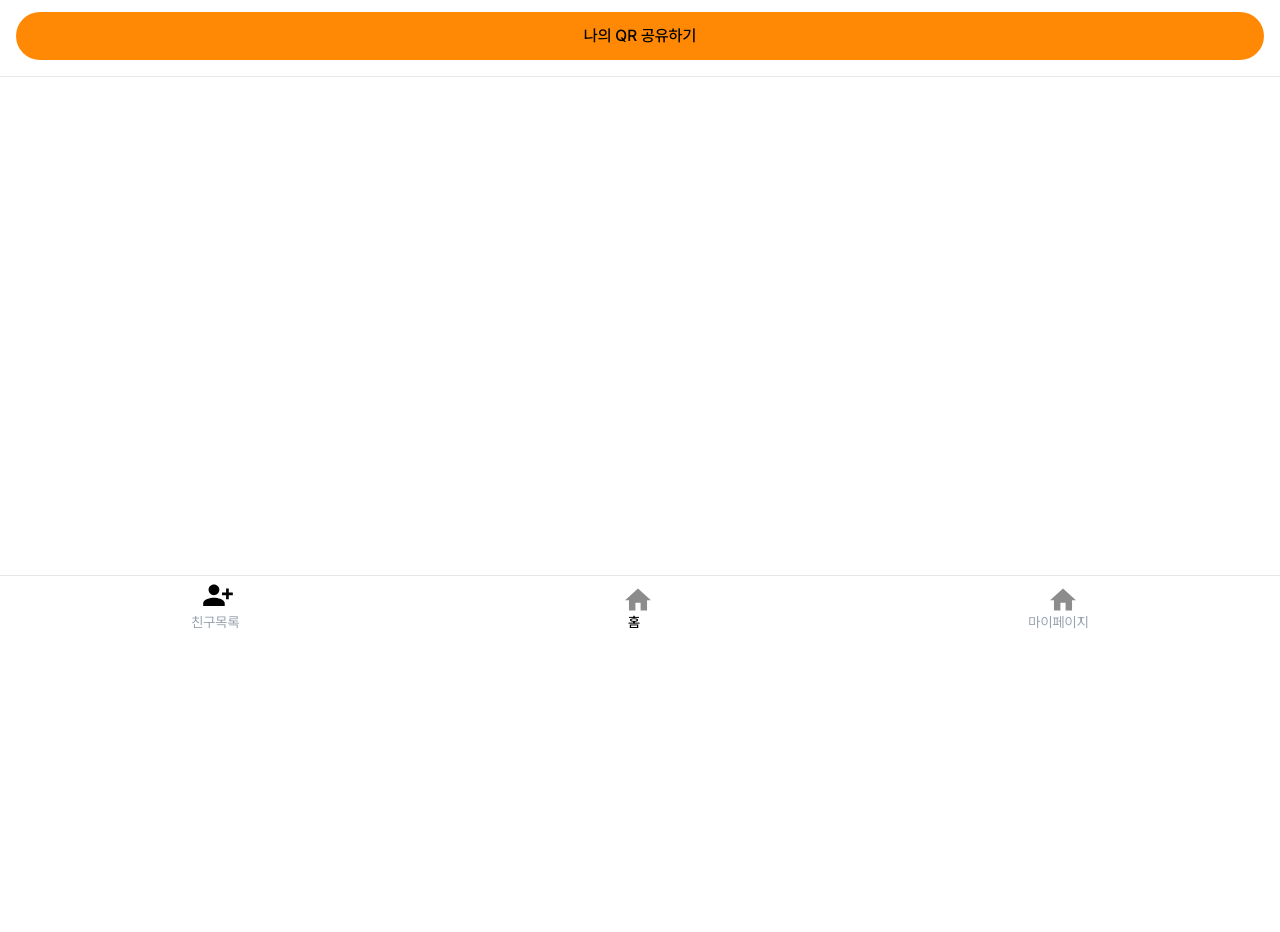
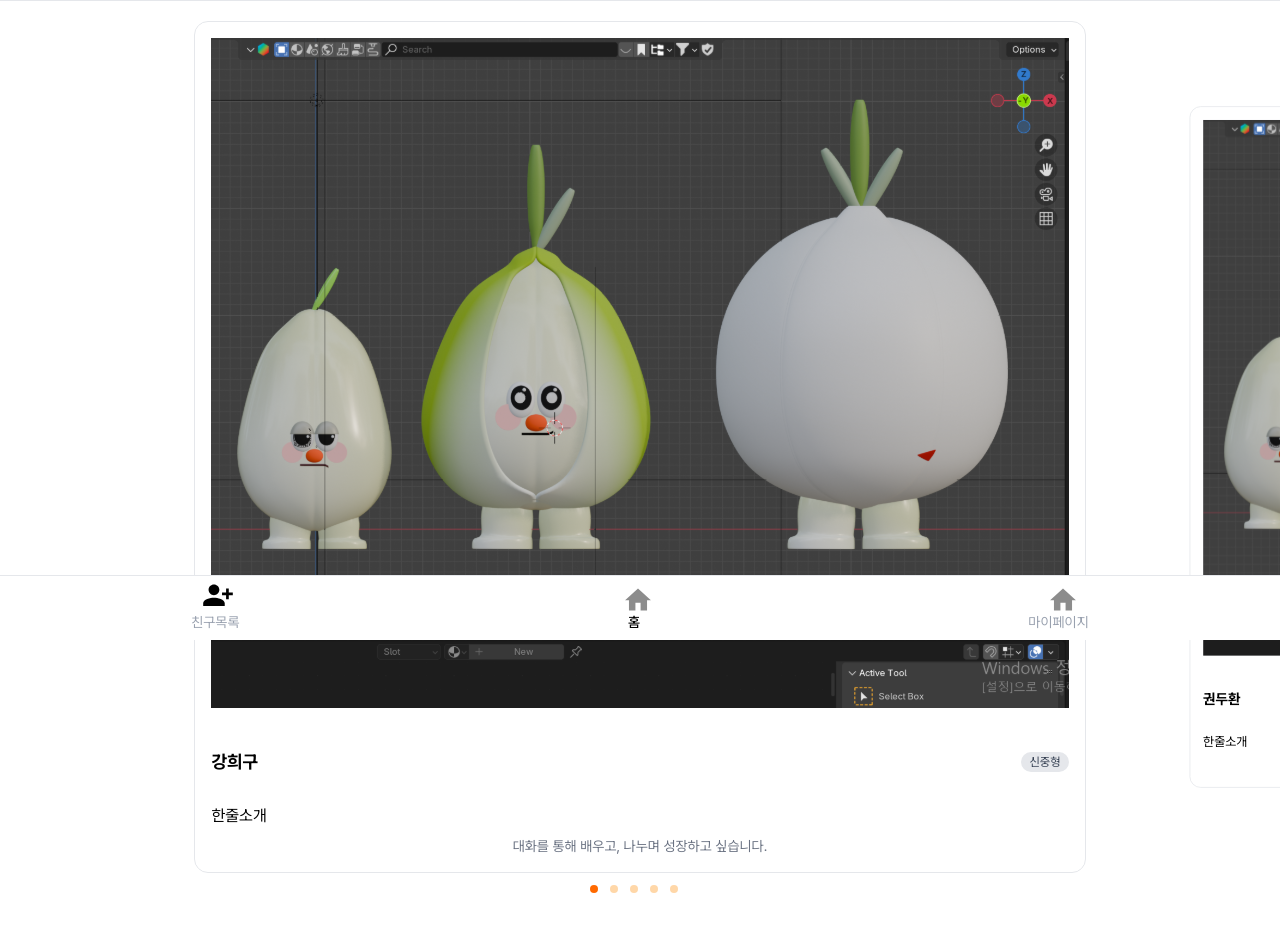
Before and after one commit to Peeliee/peelie-web, a React (Vite) app: page / in a window 1280 px wide. Shown: the part 160-1092 px from the top of the page. Before the commit the page ends 800 px from the top, so only its background shows below. Built offline with nearby package versions, Linux system fonts and the light colour scheme; no server answers.

Commit message:
[feat] 홈 프로토타이핑

```diff
--- a/src/entities/user/ui/UserCardVertical.tsx
+++ b/src/entities/user/ui/UserCardVertical.tsx
@@ -33,15 +33,15 @@ export const UserCardVertical = ({
   return (
     <div
       onClick={onClick}
-      className={cn('flex flex-col w-60 items-center gap-2 rounded-xl border p-4', className)}
+      className={cn('flex flex-col items-center gap-2 rounded-xl border p-4', className)}
     >
       {/* 프로필 이미지 */}
-      <div className="w-24 h-24 bg-gray-200">
-        {imageSrc && <img src={imageSrc} alt={`${name} 프로필`} className="w-full h-full" />}
+      <div className="w-full h-full bg-gray-200">
+        {imageSrc && <img src={imageSrc} alt={`${name} 프로필`} />}
       </div>
 
       {/* 이름, 성향 */}
-      <div className="flex items-center gap-2">
+      <div className="flex w-full items-center justify-between gap-2 pt-8">
         <span className="font-bold text-lg">{name}</span>
         {personality && (
           <span className="px-2 py-0.5 text-xs rounded-full bg-gray-200 text-gray-700">
@@ -51,8 +51,8 @@ export const UserCardVertical = ({
       </div>
 
       {/* 한줄 소개 */}
-      <span>한줄소개</span>
-      {description && <div className="text-sm text-gray-500 text-center">{description}</div>}
+      <span className="justify-start w-full pt-5">한줄소개</span>
+      {description && <div className="text-sm text-gray-500 text-start">{description}</div>}
     </div>
   );
 };
--- a/src/pages/Home/HomePage.tsx
+++ b/src/pages/Home/HomePage.tsx
@@ -2,6 +2,7 @@ import { useNavigate } from 'react-router-dom';
 import { useKakaoAuthCode } from '@/features/auth/hooks/useKakaoAuthCode';
 import { GlobalNavigationBar } from '@/widgets/GlobalNavigationBar/ui/GlobalNavigationBar';
 import { ProfileShareSection } from '@/widgets/ProfileShareSection/ProfileShareSection';
+import { RandomUserCarousel } from '@/widgets/RandomUserCarousel/RandomUserCarousel';
 
 const HomePage = () => {
   const navigate = useNavigate();
@@ -11,7 +12,7 @@ const HomePage = () => {
     <div style={{ color: 'black' }}>
       <div className="flex justify-center">
         <button
-          className="bg-amber-400 rounded-3xl p-10 mt-5"
+          className="bg-amber-400 rounded-3xl p-3 mt-0"
           onClick={() => {
             navigate('/login');
           }}
@@ -19,7 +20,10 @@ const HomePage = () => {
           로그인페이지로 이동하기 버튼
         </button>
       </div>
-      <ProfileShareSection />
+      <ProfileShareSection className='mb-5' />
+
+      <RandomUserCarousel />
+
       <GlobalNavigationBar />
     </div>
   );
--- a/src/shared/ui/common/Carousel/CarouselWrapper.tsx
+++ b/src/shared/ui/common/Carousel/CarouselWrapper.tsx
@@ -94,7 +94,7 @@ export function CarouselWrapper({
       </Carousel>
 
       {showIndicator && (
-        <div className="flex justify-center">
+        <div className="flex justify-center mt-3">
           {slides.map((_, index) => (
             <div
               key={index}
--- a/src/widgets/ProfileShareSection/ProfileShareSection.tsx
+++ b/src/widgets/ProfileShareSection/ProfileShareSection.tsx
@@ -1,12 +1,13 @@
 import { QrModal } from '@/features/user/ui/QrModal';
+import { cn } from '@/shared/lib/utils';
 
 interface ProfileShareSectionProps {
-  onShareClick?: () => void;
+  className?: string;
 }
 
-export const ProfileShareSection = ({ onShareClick }: ProfileShareSectionProps) => {
+export const ProfileShareSection = ({ className }: ProfileShareSectionProps) => {
   return (
-    <div className="w-full border-b border-gray-200">
+    <div className={cn('w-full border-b border-gray-200', className)}>
       <h2 className="px-4 py-3 font-semibold text-black">프로필 공유하기</h2>
       <div className="px-4 pb-4">
         <QrModal
--- /dev/null
+++ b/src/widgets/RandomUserCarousel/RandomUserCarousel.tsx
@@ -0,0 +1,70 @@
+import { CarouselWrapper } from '@/shared/ui/common/Carousel/CarouselWrapper';
+import { UserCardVertical } from '@/entities/user/ui/UserCardVertical';
+import MockImg from '@/assets/mockImg.svg';
+
+const mockUsers = [
+  {
+    name: '김나은',
+    imageSrc: MockImg,
+    personality: '신중형',
+    description: '대화를 통해 배우고, 나누며 성장하고 싶습니다.',
+  },
+  {
+    name: '유지원',
+    imageSrc: MockImg,
+    personality: '신중형',
+    description: '대화를 통해 배우고, 나누며 성장하고 싶습니다.',
+  },
+  {
+    name: '김용희',
+    imageSrc: MockImg,
+    personality: '신중형',
+    description: '대화를 통해 배우고, 나누며 성장하고 싶습니다.',
+  },
+  {
+    name: '신재현',
+    imageSrc: MockImg,
+    personality: '신중형',
+    description: '대화를 통해 배우고, 나누며 성장하고 싶습니다.',
+  },
+  {
+    name: '강희구',
+    imageSrc: MockImg,
+    personality: '신중형',
+    description: '대화를 통해 배우고, 나누며 성장하고 싶습니다.',
+  },
+  {
+    name: '권두환',
+    imageSrc: MockImg,
+    personality: '신중형',
+    description: '대화를 통해 배우고, 나누며 성장하고 싶습니다.',
+  },
+  {
+    name: '성하빈',
+    imageSrc: MockImg,
+    personality: '신중형',
+    description: '대화를 통해 배우고, 나누며 성장하고 싶습니다.',
+  },
+];
+
+function getRandomUsers(users: typeof mockUsers, count: number) {
+  return [...users].sort(() => Math.random() - 0.5).slice(0, count);
+}
+
+export const RandomUserCarousel = () => {
+  const randomFive = getRandomUsers(mockUsers, 5);
+
+  return (
+    <CarouselWrapper variant="peekSmall">
+      {randomFive.map((user) => (
+        <UserCardVertical
+          key={user.name}
+          imageSrc={user.imageSrc}
+          name={user.name}
+          personality={user.personality}
+          description={user.description}
+        />
+      ))}
+    </CarouselWrapper>
+  );
+};
```
